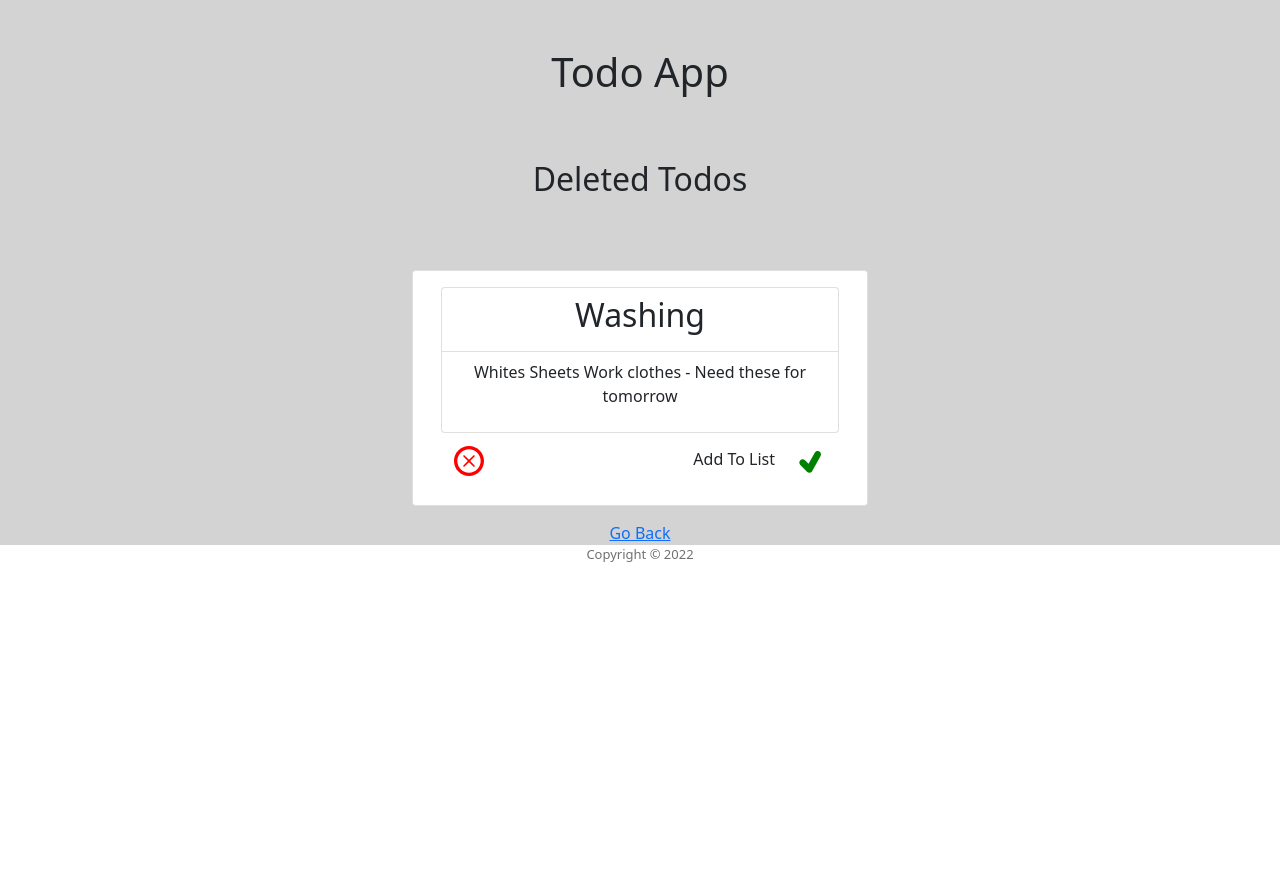
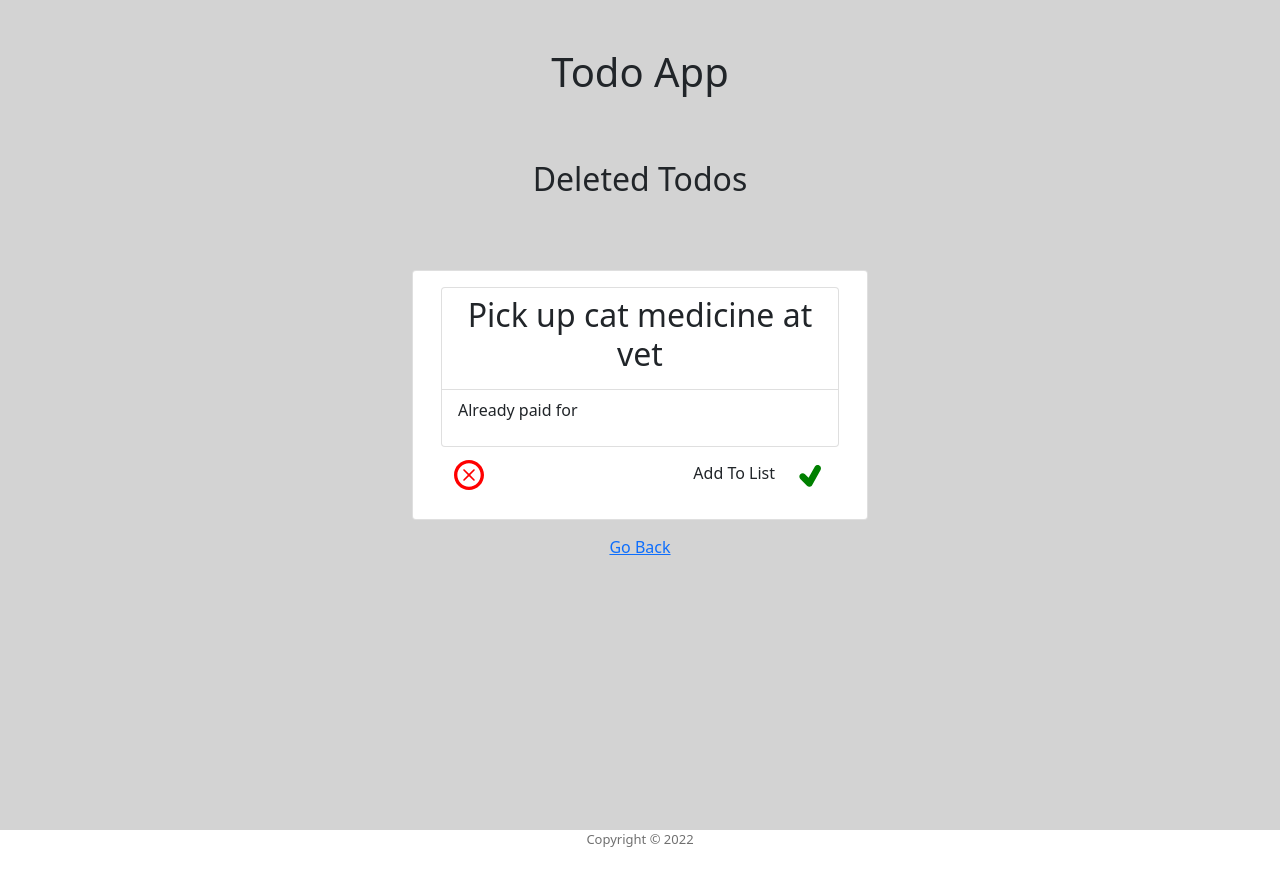
Before and after one commit to Bassy-Teisen/Sebastian-Todo-App, a React (Vite) app: page /DeletedTodos in a window 1280 px wide. Before the commit the page ends 800 px from the top, so only its background shows below. Built offline with nearby package versions, Linux system fonts and the light colour scheme; data requests are answered from the project's data file.

Commit message:
altering names and removing setBinTodo

```diff
--- a/db.json
+++ b/db.json
@@ -5,55 +5,56 @@
       "description": "Whites\nSheets\nWork clothes - Need these for tomorrow",
       "high": true,
       "id": 1,
-      "binTodo": true
+      "binTodo": false
     },
     {
       "todoTitle": "Pick up cat medicine at vet",
       "description": "Already paid for",
       "high": false,
-      "id": 2
-    },
-    {
-      "todoTitle": "Buy pool salt",
-      "description": "Call in advance as they might be out.",
-      "high": false,
-      "id": 3
+      "id": 2,
+      "binTodo": true
     },
     {
       "todoTitle": "Book in car service",
       "description": "90,000 kms ",
       "high": true,
-      "id": 4
+      "id": 4,
+      "binTodo": false
     },
     {
       "todoTitle": "Fill up dog food container",
       "description": "Food is in the shed",
-      "high": true,
-      "id": 5
+      "high": false,
+      "id": 5,
+      "binTodo": false
     },
     {
       "todoTitle": "Ring mum to see if shes coming for dinner next week",
       "description": "Tell her to bring a salad",
       "high": false,
-      "id": 6
+      "id": 6,
+      "binTodo": false
     },
     {
       "todoTitle": "Clean the pool fence glass",
       "description": "Try the new windex hose sprayer",
       "high": false,
-      "id": 7
+      "id": 7,
+      "binTodo": false
     },
     {
       "todoTitle": "Clean out the fridge",
       "description": "Check expiry on sauces",
-      "high": true,
-      "id": 8
+      "high": false,
+      "id": 8,
+      "binTodo": false
     },
     {
       "todoTitle": "Buy a new desk pad",
       "description": "Check what brand Josh's is first",
       "high": false,
-      "id": 9
+      "id": 9,
+      "binTodo": false
     }
   ]
 }
--- a/src/App.css
+++ b/src/App.css
@@ -72,3 +72,7 @@
 .opOff {
   opacity: 0%;
 }
+
+.container {
+  min-height: 70vh;
+}
--- a/src/App.jsx
+++ b/src/App.jsx
@@ -84,7 +84,7 @@ function App() {
 
     const data = await res.json()
 
-    setBinTodos(todos.map((todo) => todo.id === id ? {...todo, binTodo: true} : todo))
+    setTodos(todos.map((todo) => todo.id === id ? {...todo, binTodo: true} : todo))
   }
 
   // used for changing binTodo from true to false as means of sending back from trash
@@ -95,7 +95,7 @@ function App() {
 
     const data = await res.json()
 
-    setBinTodos(todos.map((todo) => todo.id === id ? {...todo, binTodo: false} : todo))
+    setTodos(todos.map((todo) => todo.id === id ? {...todo, binTodo: false} : todo))
   }
 
   return (
```
